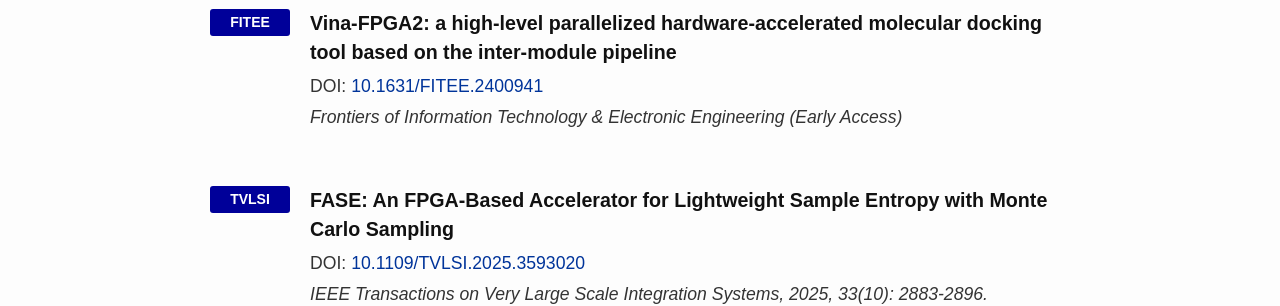
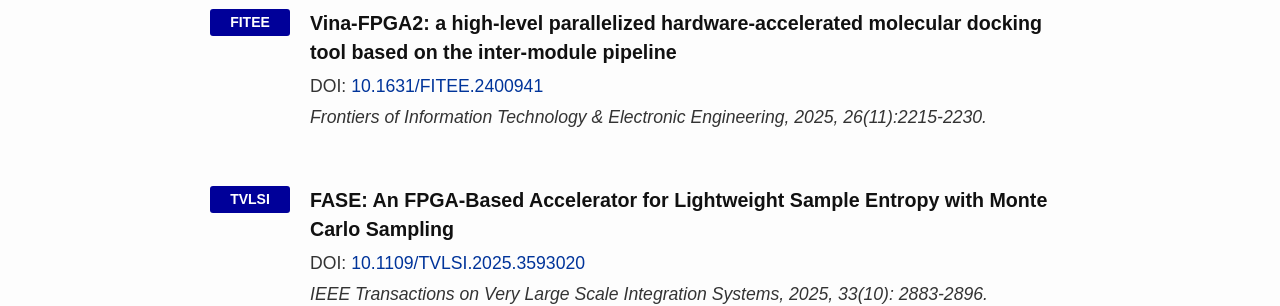
Before and after one commit to ruiqichen7/ruiqichen7.github.io, a Jekyll site: the page built from publications.md, in a window 1280 px wide and 900 px high, scrolled down 509 px. Shown: the part 153-459 px from the top of the window. Built offline with Jekyll 4.4.1, drawn with Linux system fonts in a browser that asks for light colours.

Commit message:
update FITEE page

```diff
--- a/publications.md
+++ b/publications.md
@@ -93,7 +93,7 @@ permalink: /publications/
     <div style="flex: 1; padding-left: 20px;">
         <h3 style="margin: 0;font-style: normal;font-weight: 600;">Vina-FPGA2: a high-level parallelized hardware-accelerated molecular docking tool based on the inter-module pipeline</h3>
         <p style="margin: 5px 0;">DOI: <a href="https://link.springer.com/article/10.1631/FITEE.2400941" >10.1631/FITEE.2400941</a></p>
-        <p style="margin: 5px 0;"><i>Frontiers of Information Technology & Electronic Engineering (Early Access)</i></p>
+        <p style="margin: 5px 0;"><i>Frontiers of Information Technology & Electronic Engineering, 2025, 26(11):2215-2230.</i></p>
     </div>
 </div>
 
```
